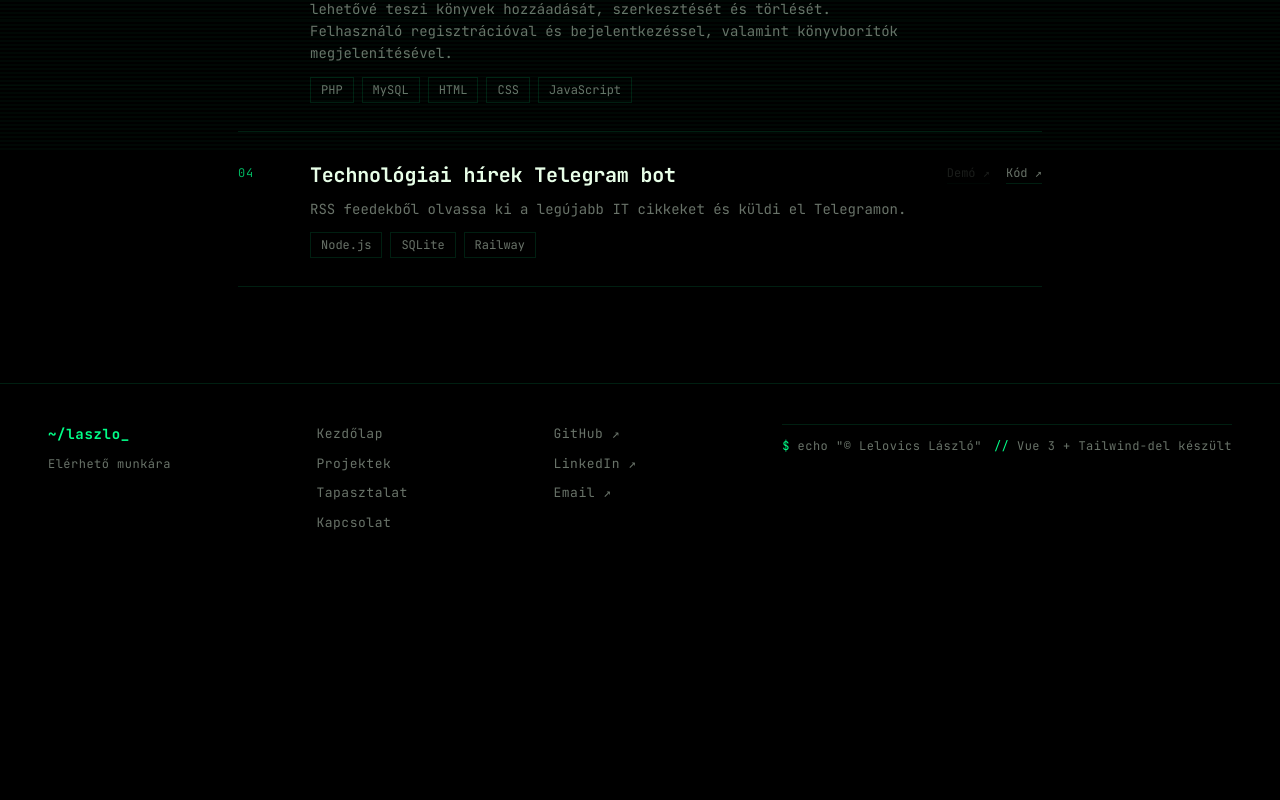
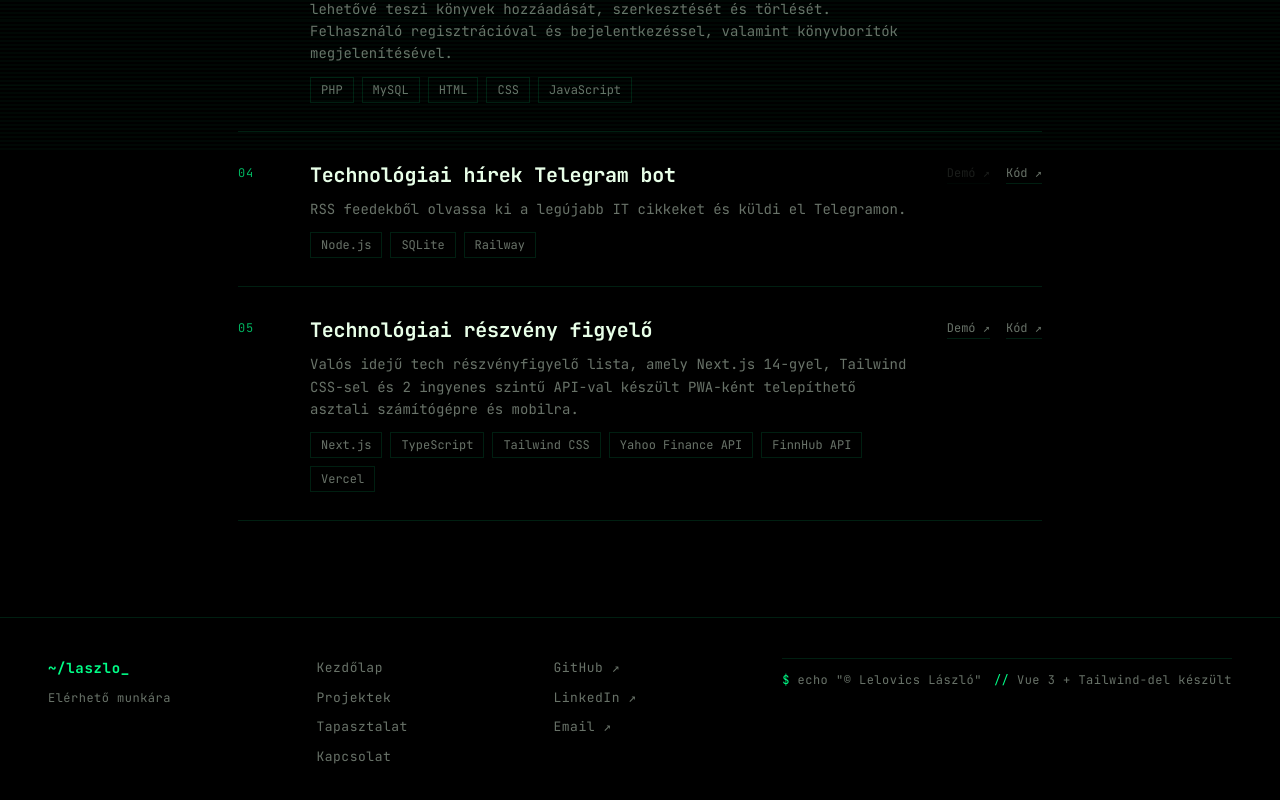
Before and after one commit to Laloka2000/laszlo-lelovics-new-portfolio, a Vue app: page /projects in a window 1280 px wide. Shown: the part 648-1448 px from the top of the page. Before the commit the page ends 1244 px from the top, so only its background shows below. Built offline with nearby package versions, Linux system fonts and the light colour scheme.

Commit message:
feat: added my new project with demo link and link to the codebase

```diff
--- a/src/pages/Projects.vue
+++ b/src/pages/Projects.vue
@@ -92,6 +92,19 @@ const projects = ref([
     demoLink: null,
     codeLink: 'https://github.com/Laloka2000/tech-news-bot',
   },
+  {
+    title: {
+      en: 'Tech Stock Watcher',
+      hu: 'Technológiai részvény figyelő',
+    },
+    description: {
+      en: 'A real-time tech stock watchlist built with Next.js 14, Tailwind CSS, and two free-tier APIs. Installable as a PWA on desktop and mobile.',
+      hu: 'Valós idejű tech részvényfigyelő lista, amely Next.js 14-gyel, Tailwind CSS-sel és 2 ingyenes szintű API-val készült PWA-ként telepíthető asztali számítógépre és mobilra.',
+    },
+    tech: ['Next.js', 'TypeScript', 'Tailwind CSS', 'Yahoo Finance API', 'FinnHub API', 'Vercel'],
+    demoLink: 'https://tech-stock-watcher.vercel.app/',
+    codeLink: 'https://github.com/Laloka2000/tech-stock-watcher',
+  }
 ])
 </script>
 
```
